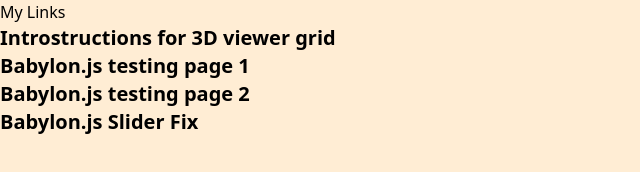
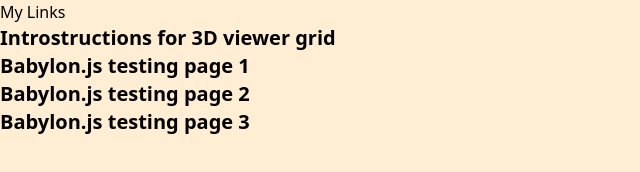
Before and after one commit to robin-artemstein/testing-static-pages, a plain HTML site: page index.html in a window 1280 px wide. Shown: the whole page, without its empty margins (0-640 px from the left). Drawn offline with nearby package versions, Linux system fonts and the light colour scheme.

Commit message:
Update index.html

```diff
--- a/index.html
+++ b/index.html
@@ -18,7 +18,7 @@
     <a class="font-semibold text-xl text-black hover:text-orange-900" href="babylon-webgl-2.html" target="_blank">Babylon.js testing page 2</a>
   </p>
   <p>
-    <a class="font-semibold text-xl text-black hover:text-orange-900" href="babylon-webgl-slider-fix.html" target="_blank">Babylon.js Slider Fix</a>
+    <a class="font-semibold text-xl text-black hover:text-orange-900" href="babylon-webgl-3.html" target="_blank">Babylon.js testing page 3</a>
   </p>
 </body>
 </html>
```
